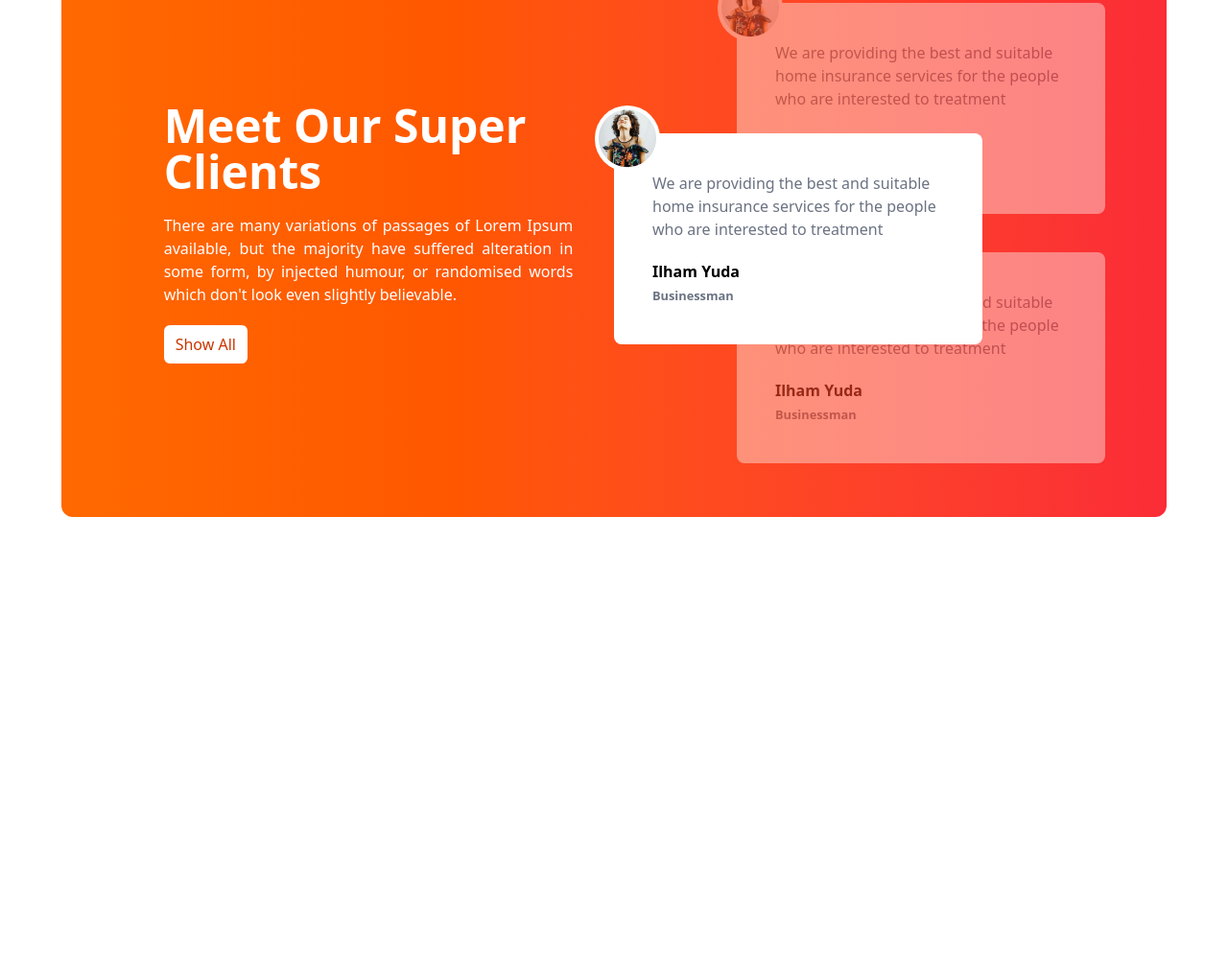
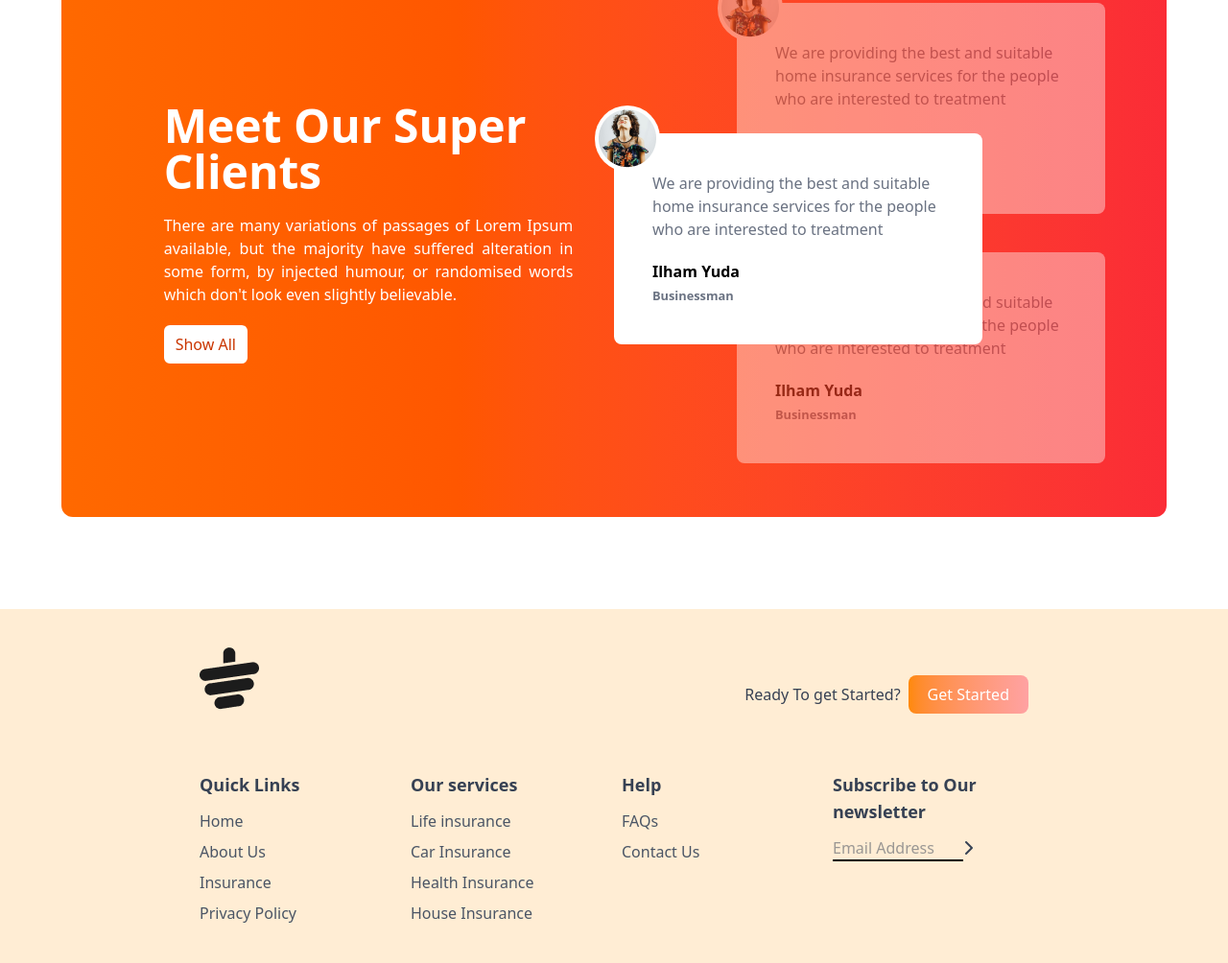
Before and after one commit to Raihan293/Tea-house-Project, a plain HTML site: page index.html in a window 1280 px wide. Shown: the part 1823-2827 px from the top of the page at 96% size. Before the commit the page ends 2458 px from the top, so only its background shows below. Drawn offline with nearby package versions, Linux system fonts and the light colour scheme.

Commit message:
Full Complete

```diff
--- a/index.html
+++ b/index.html
@@ -156,10 +156,67 @@
                   </div>
                 </div>
 
-
               </div>
             </div>
            </section>
+
     </main>
+
+    <footer class="bg-orange-100  text-gray-700 py-10 px-4 md:px-16">
+      <div class="w-9/12 mx-auto">
+        <!-- Logo -->
+         <div class="mb-8 flex justify-between">
+          <img class="mb-8" src="images/cup.png" alt="">
+          <div class="flex items-center">
+            <p>Ready To get Started?</p>
+            <button class="px-5 py-2 rounded-lg  bg-gradient-to-r from-orange-400 to-red-300 ml-2  text-white" >Get Started</button>
+          </div>
+         </div>
+         <!-- Links -->
+          <div class="grid grid-cols-1 md:grid-cols-2 lg:grid-cols-4 gap-4">
+
+            <!-- First Coloum -->
+             <div>
+              <h3 class="font-semibold text-lg mb-3">Quick Links</h3>
+              <ul class="space-y-2 text-gray-600">
+                <li><a href="#" class="hover:text-orange-600">Home</a></li>
+                <li><a href="#" class="hover:text-orange-600">About Us</a></li>
+                <li><a href="#" class="hover:text-orange-600">Insurance</a></li>
+                <li><a href="#" class="hover:text-orange-600">Privacy Policy</a></li>
+              </ul>
+             </div>
+             <!-- Second Coloum -->
+             <div>
+              <h3 class="font-semibold text-lg mb-3">Our services</h3>
+              <ul class="space-y-2 text-gray-600">
+                <li><a href="#" class="hover:text-orange-600">Life insurance</a></li>
+                <li><a href="#" class="hover:text-orange-600">Car Insurance</a></li>
+                <li><a href="#" class="hover:text-orange-600">Health Insurance</a></li>
+                <li><a href="#" class="hover:text-orange-600">House Insurance  </a></li>
+              </ul>
+             </div>
+             <!-- Third Coloum -->
+             <div>
+              <h3 class="font-semibold text-lg mb-3">Help</h3>
+              <ul class="space-y-2 text-gray-600">
+                <li><a href="#" class="hover:text-orange-600">FAQs</a></li>
+                <li><a href="#" class="hover:text-orange-600">Contact Us</a></li>
+
+              </ul>
+             </div>
+
+             <!-- Forth Coloum -->
+
+              <div>
+                <h3 class="font-semibold text-lg mb-3">Subscribe to Our newsletter</h3>
+                <div class="flex flex-col space-y-2">
+                  <div>
+                    <input class="bg-transparent border-b-2 border-black w-4/6 md:5/6" placeholder="Email Address" type="text"><i class="fa-solid fa-chevron-right"></i>
+
+                  </div>
+                </div>
+               </div>
+          </div>
+    </footer>
   </body>
 </html>
```
